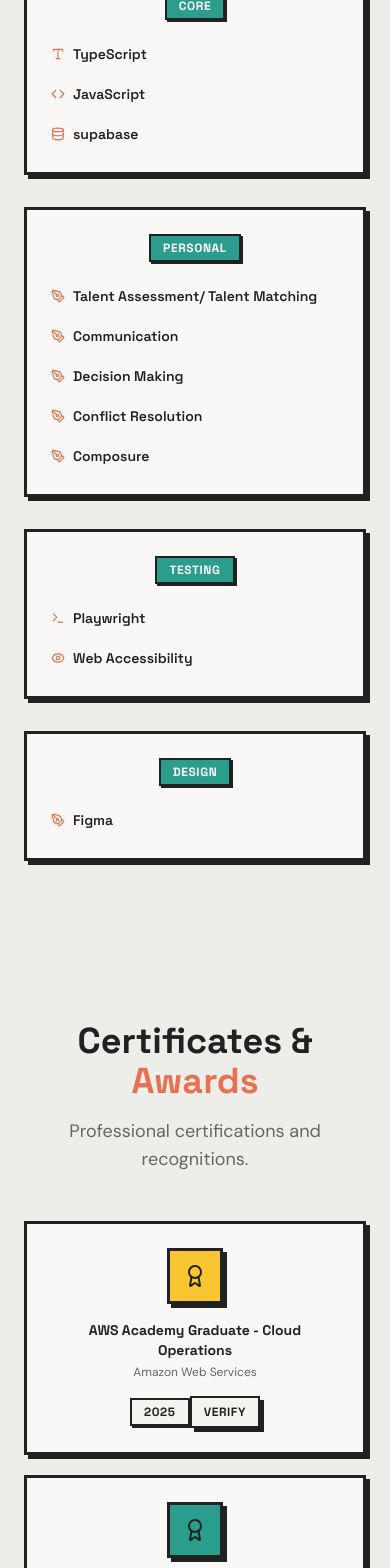
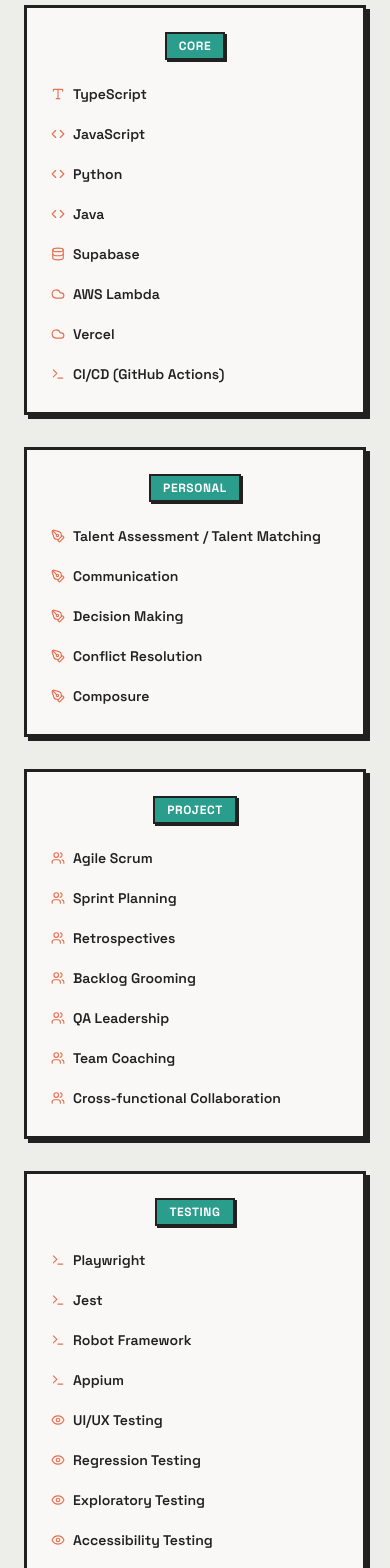
Before and after one commit to phuocnguyen2201/portfolio, a React app: page /portfolio/ in a window 390 px wide. Shown: the part 4300-5868 px from the top of the page. Built offline with nearby package versions, Linux system fonts and the light colour scheme; the HTML template or start-up script is replaced by a standard one.

Commit message:
update padding and skills

```diff
--- a/src/components/SkillsSection.tsx
+++ b/src/components/SkillsSection.tsx
@@ -1,24 +1,52 @@
 import { motion } from "framer-motion";
-import { Cloud, Code, Database, Eye, Layers, PenTool, Terminal, Type, Zap } from "lucide-react";
+import { Cloud, Code, Database, Eye, Layers, PenTool, Terminal, Type, Users, Zap } from "lucide-react";
 
 const skills = [
-  { name: "React Native", category: "Mobile", icon: Layers },
-  { name: "Expo + Expo Push Notification", category: "Mobile", icon: Zap },
-  { name: "Firebase", category: "Mobile", icon: Cloud },
-  { name: "TypeScript",category: "Core", icon: Type },
-  { name: "JavaScript", category: "Core", icon: Code },
-  { name: "supabase", category: "Core", icon: Database },
-  { name: "Playwright", category: "Testing", icon: Terminal },
-  { name: "Web Accessibility",category: "Testing", icon: Eye },
-  { name: "Figma", category: "Design", icon: PenTool },
-  { name: "Talent Assessment/ Talent Matching", category: "Personal", icon: PenTool },
-  { name: "Communication", category: "Personal", icon: PenTool },
-  { name: "Decision Making", category: "Personal", icon: PenTool },
-  { name: "Conflict Resolution", category: "Personal", icon: PenTool },
-  { name: "Composure", category: "Personal", icon: PenTool },
-];
+  { "name": "React Native", "category": "Mobile", "icon": Layers },
+  { "name": "Expo + Expo Push Notification", "category": "Mobile", "icon": Zap },
+  { "name": "Firebase", "category": "Mobile", "icon": Cloud },
+  { "name": "Gluestack UI", "category": "Mobile", "icon": Layers },
 
-const categories = ["Mobile", "Core", "Personal", "Testing", "Design"];
+  { "name": "TypeScript", "category": "Core", "icon": Type },
+  { "name": "JavaScript", "category": "Core", "icon": Code },
+  { "name": "Python", "category": "Core", "icon": Code },
+  { "name": "Java", "category": "Core", "icon": Code },
+  { "name": "Supabase", "category": "Core", "icon": Database },
+  { "name": "AWS Lambda", "category": "Core", "icon": Cloud },
+  { "name": "Vercel", "category": "Core", "icon": Cloud },
+  { "name": "CI/CD (GitHub Actions)", "category": "Core", "icon": Terminal },
+
+  { "name": "Playwright", "category": "Testing", "icon": Terminal },
+  { "name": "Jest", "category": "Testing", "icon": Terminal },
+  { "name": "Robot Framework", "category": "Testing", "icon": Terminal },
+  { "name": "Appium", "category": "Testing", "icon": Terminal },
+  { "name": "UI/UX Testing", "category": "Testing", "icon": Eye },
+  { "name": "Regression Testing", "category": "Testing", "icon": Eye },
+  { "name": "Exploratory Testing", "category": "Testing", "icon": Eye },
+  { "name": "Accessibility Testing", "category": "Testing", "icon": Eye },
+  { "name": "Web Accessibility", "category": "Testing", "icon": Eye },
+  { "name": "ADA & WCAG Compliance", "category": "Testing", "icon": Eye },
+
+  { "name": "Figma", "category": "Design", "icon": PenTool },
+  { "name": "Adobe Experience Manager (AEM)", "category": "Design", "icon": PenTool },
+
+  { "name": "Agile Scrum", "category": "Project", "icon": Users },
+  { "name": "Sprint Planning", "category": "Project", "icon": Users },
+  { "name": "Retrospectives", "category": "Project", "icon": Users },
+  { "name": "Backlog Grooming", "category": "Project", "icon": Users },
+  { "name": "QA Leadership", "category": "Project", "icon": Users },
+  { "name": "Team Coaching", "category": "Project", "icon": Users },
+  { "name": "Cross-functional Collaboration", "category": "Project", "icon": Users },
+
+  { "name": "Talent Assessment / Talent Matching", "category": "Personal", "icon": PenTool },
+  { "name": "Communication", "category": "Personal", "icon": PenTool },
+  { "name": "Decision Making", "category": "Personal", "icon": PenTool },
+  { "name": "Conflict Resolution", "category": "Personal", "icon": PenTool },
+  { "name": "Composure", "category": "Personal", "icon": PenTool }
+]
+
+
+const categories = ["Mobile", "Core", "Personal", "Project", "Testing", "Design"];
 
 const SkillsSection = () => {
   return (
--- a/src/pages/ProjectDetailsPage.tsx
+++ b/src/pages/ProjectDetailsPage.tsx
@@ -4,6 +4,7 @@
 import { useEffect } from "react";
 import { projects } from "../components/ProjectsSection";
 import { useTheme } from "../hooks/use-theme";
+import Footer from "../components/Footer";
 
 const ProjectDetailsPage = () => {
   useTheme();
@@ -39,8 +40,8 @@
   return (
     <div className="max-h-screen bg-background">
       {/* Header */}
-      <div className={`${project.color} border-b-[3px] border-border py-12`}>
-        <div className="w-full px-6 py-20">
+      <div className={`${project.color} border-b-[3px] border-border py-0 md:py-12`}>
+        <div className="w-full px-6 py-8">
           <button
             onClick={() => navigate("/#projects")}
             className="brutal-btn text-sm border-[2px] px-3 py-1.5 mb-6 inline-flex items-center gap-2 bg-background text-foreground"
@@ -58,7 +59,7 @@
       </div>
 
       {/* Main Content */}
-      <section className="w-full px-6 py-20">
+      <section className="w-full px-6 py-10">
         <div className="max-w-4xl mx-auto">
                       {/* Overview Section */}
           <motion.div
@@ -206,6 +207,7 @@
         </div>
          </div>
       </section>
+      <Footer />
     </div>
 
   );
```
